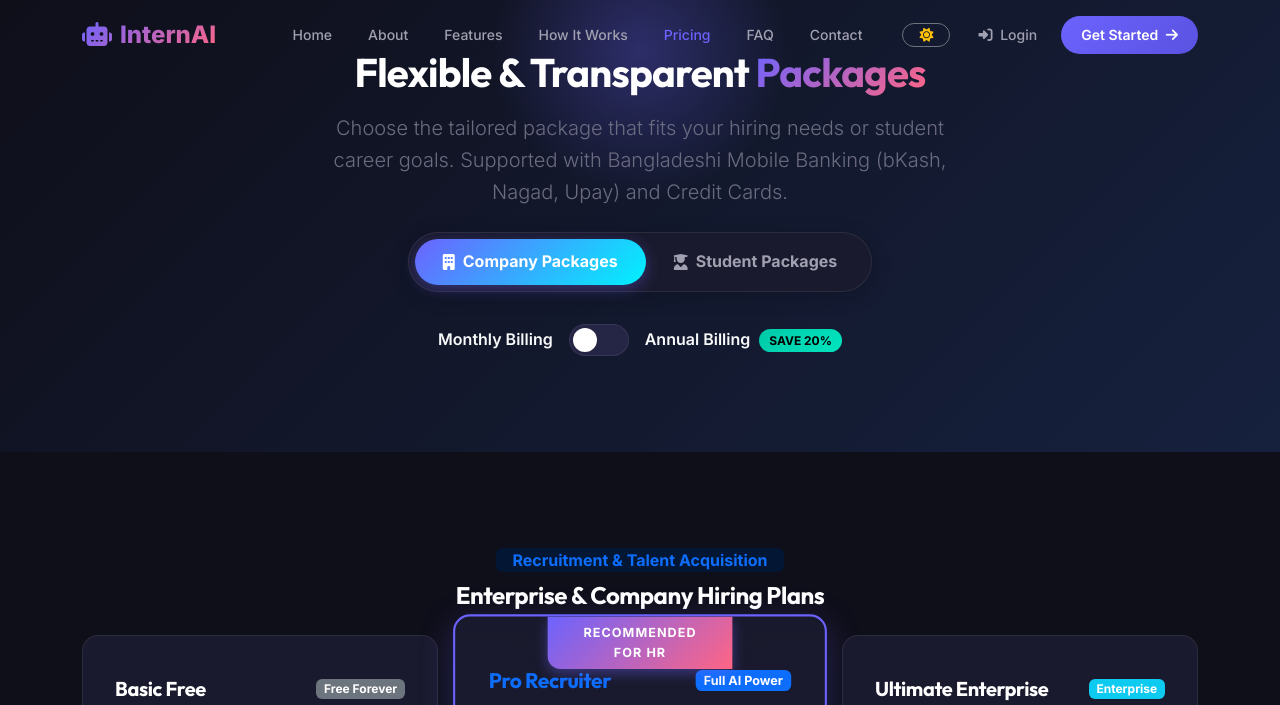
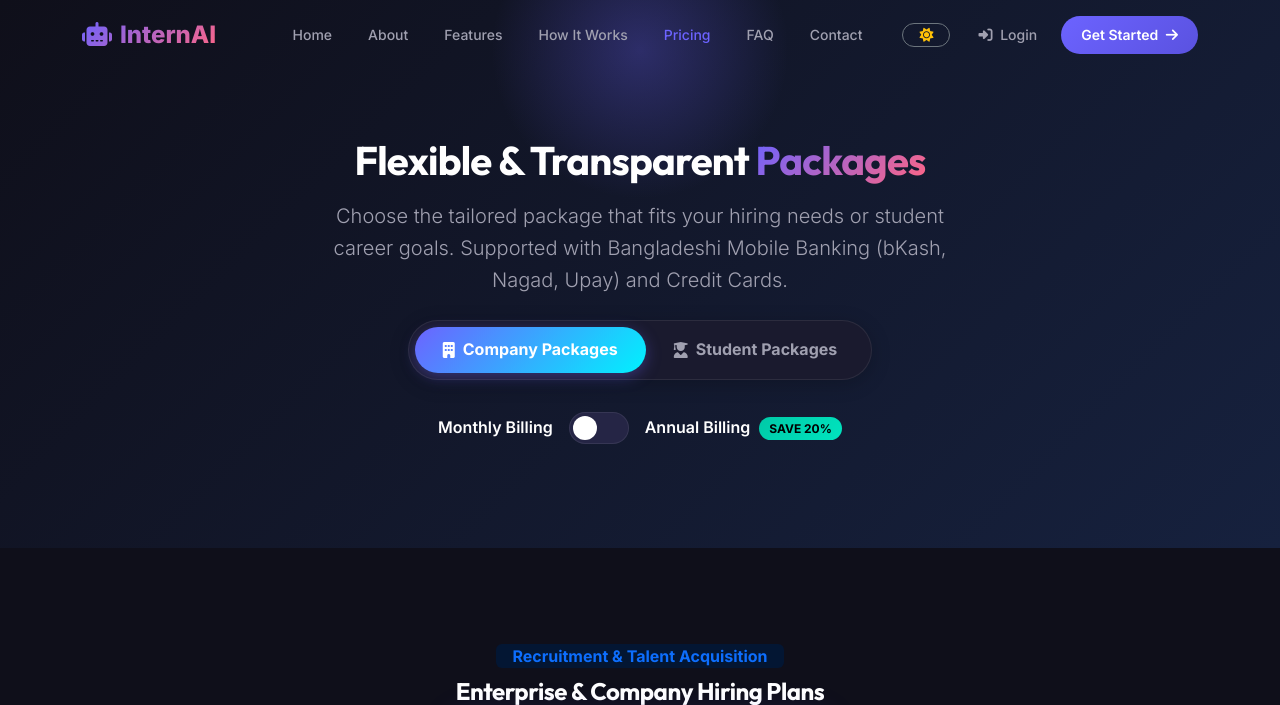
Before and after one commit to A-Rakin/internai, a Django app: page /pricing/ in a window 1280 px wide. Shown: the top 705 px of the page. Run offline with Django 4.2, Linux system fonts and the light colour scheme.

Commit message:
fix: Adjust top padding on pricing page header to fix navbar overlap and ensure uniform layout across all landing pages

```diff
--- a/static/css/landing.css
+++ b/static/css/landing.css
@@ -721,7 +721,7 @@
    ============================================================ */
 
 .page-header {
-    padding: 8rem 0 3rem;
+    padding: 8.5rem 0 3.5rem;
     background: linear-gradient(135deg, var(--bg-dark), var(--bg-surface-2));
     text-align: center;
     position: relative;
--- a/templates/landing/pricing.html
+++ b/templates/landing/pricing.html
@@ -212,10 +212,10 @@
 {% include 'components/navbar.html' %}
 
 <!-- Page Header -->
-<div class="page-header py-5 text-center">
+<div class="page-header text-center" style="padding-top: 8.5rem; padding-bottom: 3.5rem;">
     <div class="container">
         <h1 class="display-4 fw-bold">Flexible & Transparent <span class="gradient-text">Packages</span></h1>
-        <p class="lead text-muted max-w-2xl mx-auto" style="max-width: 650px;">
+        <p class="lead text-muted max-w-2xl mx-auto" style="max-width: 650px; color: var(--text-secondary) !important;">
             Choose the tailored package that fits your hiring needs or student career goals.
             Supported with Bangladeshi Mobile Banking (bKash, Nagad, Upay) and Credit Cards.
         </p>
@@ -232,12 +232,12 @@
 
         <!-- Billing Switch -->
         <div class="billing-toggle-wrapper">
-            <span class="fw-semibold text-light">Monthly Billing</span>
+            <span class="fw-semibold" style="color: var(--text-heading);">Monthly Billing</span>
             <label class="billing-toggle">
                 <input type="checkbox" id="billingCycleToggle" onchange="toggleBillingCycle(this)">
                 <span class="toggle-slider"></span>
             </label>
-            <span class="fw-semibold text-light">
+            <span class="fw-semibold" style="color: var(--text-heading);">
                 Annual Billing <span class="discount-badge">SAVE 20%</span>
             </span>
         </div>
```
